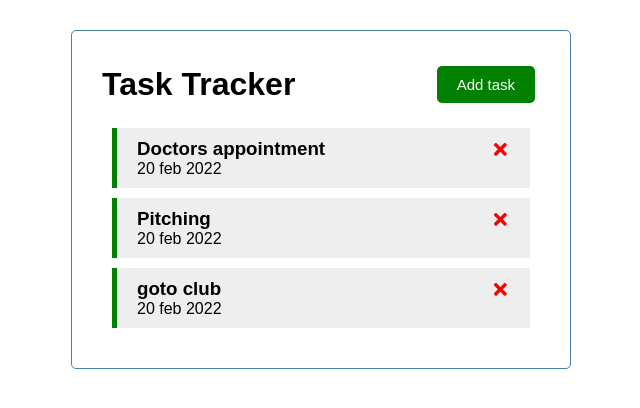
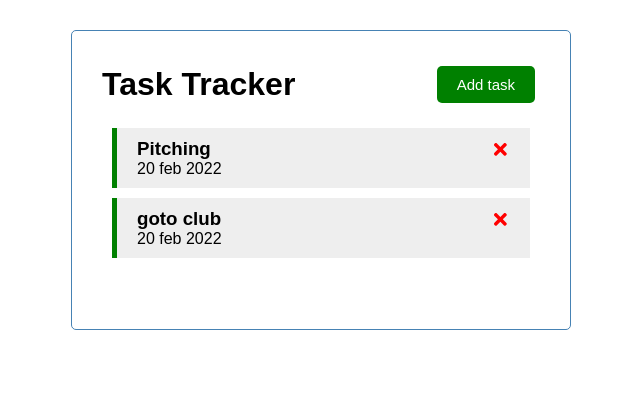
Before and after one commit to bobblybit/task-tracker, a React (Create React App) app: page / in a window 1280 px wide. Shown: the top 408 px of the page, without its empty margins (319-959 px from the left). Built offline with nearby package versions, Linux system fonts and the light colour scheme; data requests are answered from the project's data file; the HTML template or start-up script is replaced by a standard one.

Commit message:
added delete feature

```diff
--- a/db.json
+++ b/db.json
@@ -1,22 +1,16 @@
 {
   "tasks": [
     {
-      "id":1,
-      "desc":"Doctors appointment",
-      "day":"20 feb 2022",
-      "reminder":true
-  },
-  {
-      "id":2,
-      "desc":"Pitching",
-      "day":"20 feb 2022",
-      "reminder":true
-  },
-  {
-      "id":3,
-      "desc":"goto club",
-      "day":"20 feb 2022",
-      "reminder":true
-  }
+      "id": 2,
+      "desc": "Pitching",
+      "day": "20 feb 2022",
+      "reminder": true
+    },
+    {
+      "id": 3,
+      "desc": "goto club",
+      "day": "20 feb 2022",
+      "reminder": true
+    }
   ]
 }
--- a/src/App.js
+++ b/src/App.js
@@ -33,7 +33,8 @@
 
 
 //delete tasks
-const deleteTask = (id) => {
+const deleteTask = async (id) => {
+  await fetch(`http://localhost:5000/tasks/${id}`,{method:'DELETE'})
   setTasks (tasks.filter((task) => task.id !== id ))
 }
 
```
